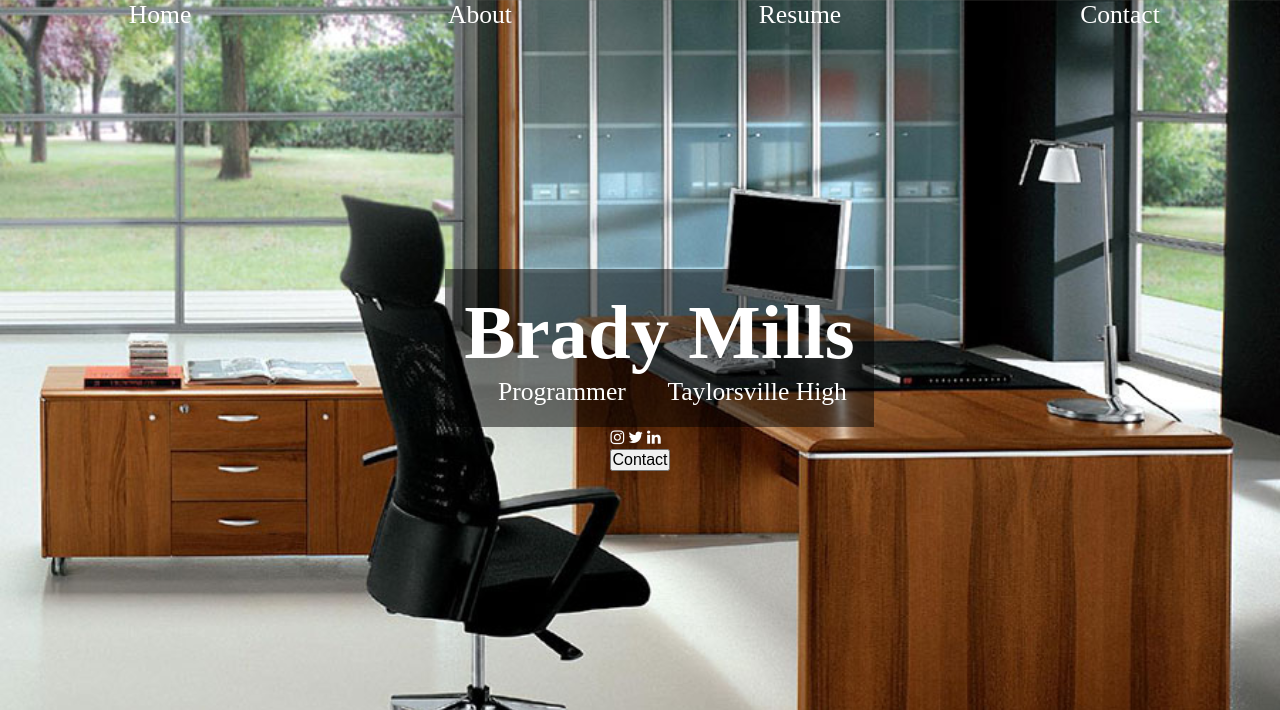
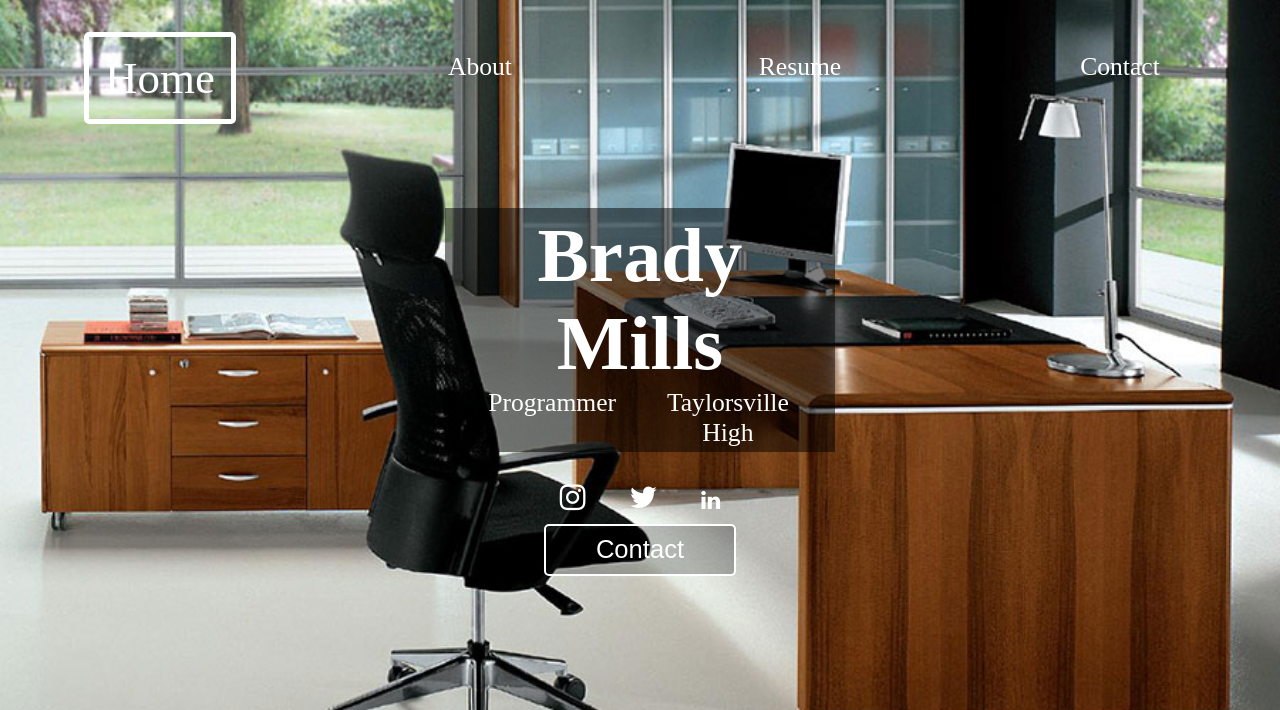
Before and after one commit to 3553NC3/Personal, a PHP site: page /contact.html in a window 1280 px wide. Shown: the top 710 px of the page. Run offline with PHP 8.4, Linux system fonts and the light colour scheme; grey boxes are pictures that could not be loaded.

Commit message:
Fixing styles

```diff
--- a/contact.html
+++ b/contact.html
@@ -33,7 +33,7 @@
         </div>
       </div>
       <div class="under-header">
-        <div id="icons">
+        <div id="icons align-center">
           <a href="#"><i class="fa fa-instagram"></i></a>
           <a href="#"><i class="fa fa-twitter"></i></a>
           <a href="#"><i class="fa fa-linkedin"></i></a>
@@ -42,8 +42,5 @@
       </div>
     </div>
   </div>
-<div id="profile-card">
-    <img src="img.jpg" alt="" style="width:100%">
-</div>
 </body>
 </html>
--- a/main.css
+++ b/main.css
@@ -22,6 +22,7 @@ body{
   display: grid;
   grid-template-columns: repeat(4, 1fr);
   text-align: center;
+  transform: translateY(100%);
 }
 .nav-item a{
   font-size: 2vw;
@@ -41,11 +42,11 @@ body{
   display: flex;
   align-items: center;
   justify-content: center;
+  text-align: center;
   height: 85%
 }
 .header{
-  width: 100%;
-  padding: 5%;
+  padding: 1% 5%;
   text-align: center;
   font-size: 3vw;
   background-color: rgba(0, 0, 0, .5);
@@ -61,8 +62,109 @@ body{
   grid-template-rows: 1fr 1fr;
   align-items: center;
   justify-content: center;
+  margin-top: 5%;
 }
-.under-header button{
-  font-size: 1.25vw;
-  color: black;
+
+#tabs .active {
+  color: #FEFFFF;
+  text-align: center;
+  padding: 5%;
+  text-decoration: none;
+  font-size: 45px;
+  border: 5px solid #FEFFFF;
+  border-radius: 5px;
+
 }
+
+/*Buttons*/
+
+button {
+   background-color: rgba(0, 0, 0, .25);
+   color: #FFFFFF;
+   font-size: 2vw;
+   padding: 5%;
+   border: 2px solid #FEFFFF;
+   cursor: pointer;
+   border-radius: 5px;
+   text-align: center;
+   width: 15vw;
+}
+.main-container h1 {
+  text-align: center;
+  font-size: 5vw;
+  font-weight: 900;
+  color: #FEFFFF;
+}
+
+/*Profile*/
+#profile-card {
+    box-shadow: 0 4px 8px 0 rgba(0, 0, 0, 0.2);
+    max-width: 40%;
+    margin: auto;
+    text-align: center;
+    border: solid;
+}
+#profile-title {
+    color: ;
+    font-size: 20px;
+}
+.fa-instagram {
+    font-size: 30px;
+    padding-right: 40px;
+}
+.fa-twitter {
+    font-size: 30px;
+    padding-right: 40px;
+}
+.fa-linkedin-in {
+    font-size: 30px;
+    padding-right: 40px;
+}
+a {
+    text-decoration: none;
+    font-size: 22px;
+    color: black;
+}
+button:hover, a:hover {
+    opactiy: 0, 7;
+}
+
+/*Card*/
+#card {
+  background-color: rgba(0, 0, 0, 0.5);
+  padding: 2% 5%;
+}
+
+/*Skill Bar*/
+* {box-sizing: border-box}
+.container {
+    width: 100%;
+    background-color: #ddd;
+    margin: 2% 0%;
+}
+.job-container{
+  margin-top: 5%;
+}
+#skill-bar {
+    display: flex;
+    flex-direction: column;
+}
+.skills {
+    text-align: right;
+    padding-right: 20px;
+    line-height: 40px;
+    color: white;
+}
+.html {width: 70%; background-color: #198adf;}
+.css {width: 60%; background-color: #544fbd;}
+.js {width: 30%; background-color: #fd2c21;}
+
+#card ul li {
+    font-size: 18px;
+    margin-left: -20px;
+}
+.col2{
+  display: grid;
+  grid-template-columns: 1fr 1fr;
+  grid-gap: 2%;
+}
```
Also changed, not shown: about.html (+10 -7 lines), index.html (+4 -4 lines), resume.html (+3 -4 lines).
